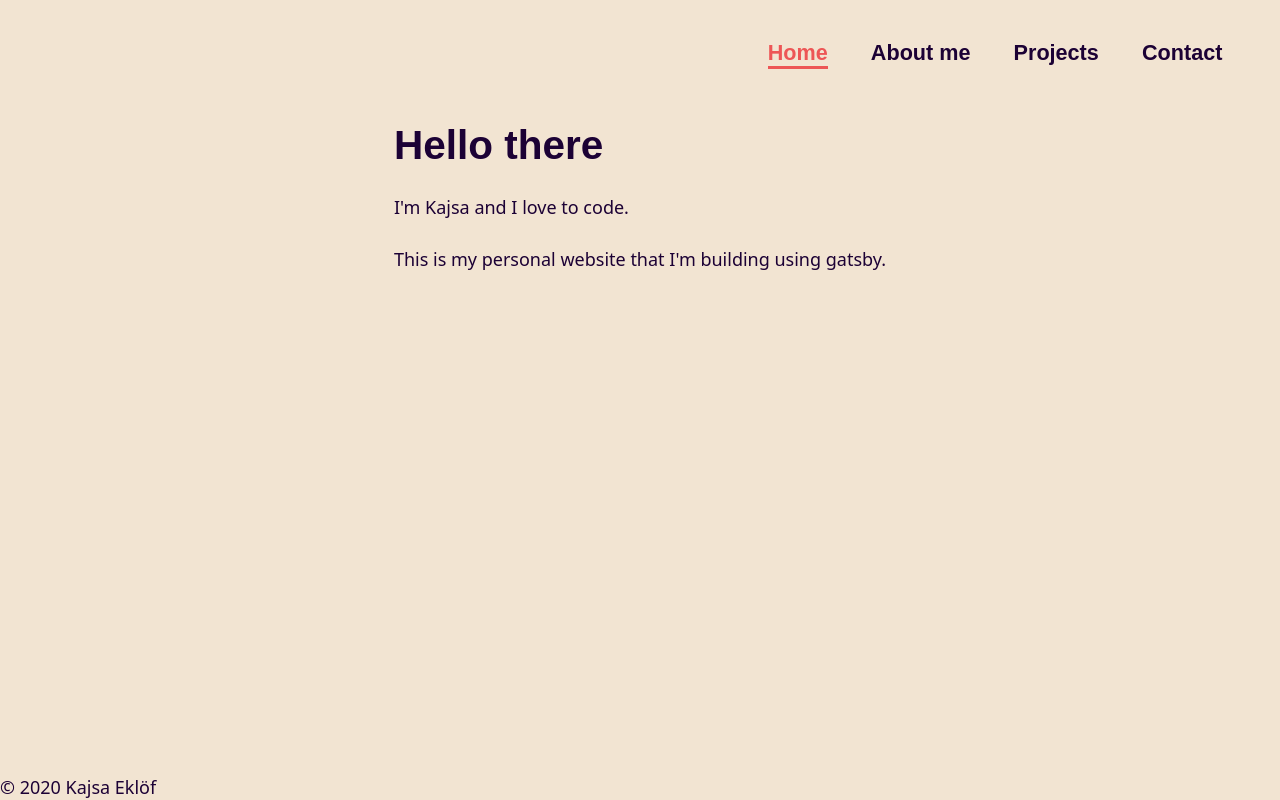
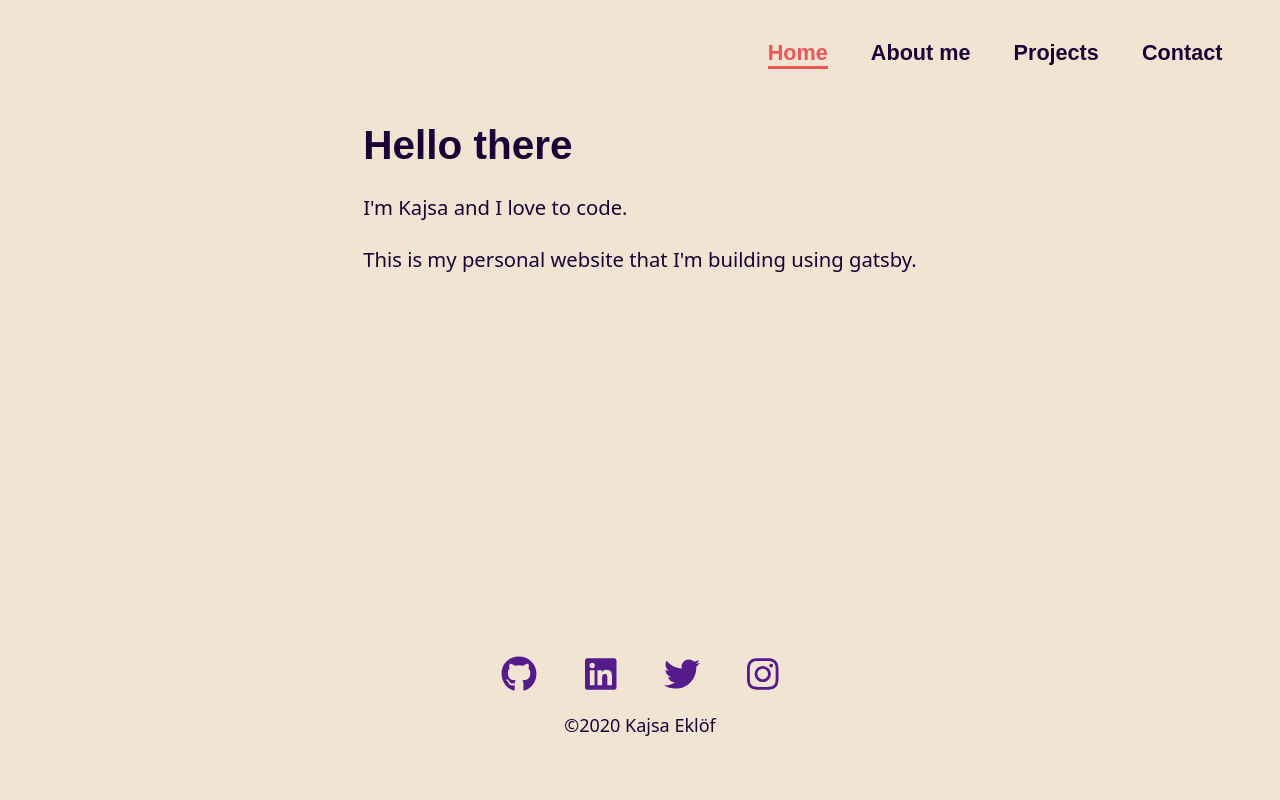
Before and after one commit to KajsaEklof/kajsaeklof.github.io, a Gatsby site in the folder gatsby-site/: page / in a window 1280 px wide. Built offline with nearby package versions, Linux system fonts and the light colour scheme; Gatsby itself is replaced by a stand-in of ours; a web font is replaced by a local one.

Commit message:
added social icons in footer

```diff
--- a/gatsby-site/package.json
+++ b/gatsby-site/package.json
@@ -5,6 +5,10 @@
   "version": "0.1.0",
   "author": "Kyle Mathews <mathews.kyle@gmail.com>",
   "dependencies": {
+    "@fortawesome/fontawesome-svg-core": "^1.2.28",
+    "@fortawesome/free-brands-svg-icons": "^5.13.0",
+    "@fortawesome/free-solid-svg-icons": "^5.13.0",
+    "@fortawesome/react-fontawesome": "^0.1.9",
     "babel-plugin-styled-components": "^1.10.7",
     "gatsby": "^2.20.12",
     "gatsby-image": "^2.3.1",
--- a/gatsby-site/src/components/Burger/burger.styled.js
+++ b/gatsby-site/src/components/Burger/burger.styled.js
@@ -23,7 +23,7 @@ export const StyledBurger = styled.button`
   div {
     width: 2rem;
     height: 0.25rem;
-    background: black;
+    background: ${({ open }) => (open ? "black" : "black")};
     border-radius: 10px;
     transition: all 0.1s linear;
     position: relative;
--- a/gatsby-site/src/components/Menu/menu.styled.js
+++ b/gatsby-site/src/components/Menu/menu.styled.js
@@ -2,7 +2,7 @@ import styled from "styled-components"
 import { device } from "../componentsStyles/device"
 
 export const StyledMenu = styled.nav`
-  background: rgba(169, 193, 157, 1);
+  background: rgba(242, 228, 210, 1);
   display: flex;
   display: ${({ open }) => (open ? "flex" : "none")};
   flex-direction: column;
@@ -24,7 +24,7 @@ export const StyledMenu = styled.nav`
   }
 
   a {
-    color: #303030;
+    color: rgba(237, 86, 86, 1);
     display: block;
     font-family: "Poppins", Arial, Helvetica, sans-serif;
     font-size: 1.5em;
@@ -33,8 +33,8 @@ export const StyledMenu = styled.nav`
     position: relative;
     text-decoration: none;
 
-    &:after {
-      background: #e54c14;
+    &:hover:after {
+      background: rgba(28, 1, 53, 1);
       content: "";
       display: block;
       height: 3px;
@@ -45,7 +45,11 @@ export const StyledMenu = styled.nav`
     }
 
     &:hover {
-      color: #e54c14;
+      color: rgba(28, 1, 53, 1);
     }
   }
-`
+  .active {
+    color: var(--coral);
+  }
+
+  `
--- a/gatsby-site/src/components/layout.js
+++ b/gatsby-site/src/components/layout.js
@@ -5,17 +5,17 @@
  * See: https://www.gatsbyjs.org/docs/use-static-query/
  */
 
-import React, { useState } from "react";
-import PropTypes from "prop-types";
-import { useStaticQuery, graphql } from "gatsby";
-import Header from "./header";
-import "./layout.css";
-import layoutStyles from "./layout.module.css";
-import Navigation from "./navigation";
-import Menu from "./Menu";
-import Burger from "./Burger";
-
-
+import React, { useState } from "react"
+import PropTypes from "prop-types"
+import { useStaticQuery, graphql } from "gatsby"
+import Header from "./header"
+import "./layout.css"
+import layoutStyles from "./layout.module.css"
+import Navigation from "./navigation"
+import Menu from "./Menu"
+import Burger from "./Burger"
+import { FontAwesomeIcon } from "@fortawesome/react-fontawesome"
+import styled from "styled-components"
 
 const Layout = props => {
   const [open, setOpen] = useState(false)
@@ -29,18 +29,42 @@ const Layout = props => {
     }
   `)
 
+  const Footer = styled.footer`
+    display: flex;
+    flex-direction: column;
+    align-items: center;
+    justify-items: center;
+    margin: 1em 1em 2em 1em;
+  `
+
   return (
-      <div className={layoutStyles.container}>
+    <div className={layoutStyles.container}>
       <div>
         <Burger open={open} setOpen={setOpen} />
         <Menu open={open} setOpen={setOpen} />
       </div>
       <Navigation />
-        <main className={layoutStyles.content}>{props.children}</main>
-        <footer>
-          © {new Date().getFullYear()} Kajsa Eklöf
-        </footer>
-      </div>
+      <main className={layoutStyles.content}>{props.children}</main>
+      <Footer>
+        <div className={layoutStyles.socialicons}>
+          <a href="" target="_blank" className={layoutStyles.socialicon}>
+            <FontAwesomeIcon icon={["fab", "github"]} size="2x" />
+          </a>
+          <a href="" target="_blank" className={layoutStyles.socialicon}>
+            <FontAwesomeIcon icon={["fab", "linkedin"]} size="2x" />
+          </a>
+          <a href="" target="_blank" className={layoutStyles.socialicon}>
+            <FontAwesomeIcon icon={["fab", "twitter"]} size="2x" />
+          </a>
+          <a href="" target="_blank" className={layoutStyles.socialicon}>
+            <FontAwesomeIcon icon={["fab", "instagram"]} size="2x" />
+          </a>
+        </div>
+        <p className={layoutStyles.footertext}>
+          ©{new Date().getFullYear()} Kajsa Eklöf
+        </p>
+      </Footer>
+    </div>
   )
 }
 
@@ -48,4 +72,4 @@ const Layout = props => {
 //  children: PropTypes.node.isRequired,
 // }
 
-export default Layout;
+export default Layout
--- a/gatsby-site/src/components/layout.module.css
+++ b/gatsby-site/src/components/layout.module.css
@@ -28,6 +28,7 @@ body {
   box-sizing: border-box;
   max-width: 100vw;
   color: var(--purple);
+  font-size: 100%;
 }
 
 .container {
@@ -55,6 +56,22 @@ h6 {
   font-family: "futura-pt", sans-serif;
 }
 
+p {
+  font-size: 1.125em;
+}
+
+.footertext {
+  font-size: 1em;
+  padding-top: 1em;
+}
+
+.socialicons {
+  display: flex;
+ justify-content: space-evenly;
+ width: 30%;
+ margin: 0 auto;
+}
+
 @media only screen and (min-width: 1000px) {
   .content {
     padding: 2em 3em 2em 3em;
--- a/gatsby-site/src/pages/index.js
+++ b/gatsby-site/src/pages/index.js
@@ -1,8 +1,14 @@
-import React, { useState, useRef, useEffect } from "react"
-import { Link } from "gatsby"
-import Layout from "../components/layout"
-import Image from "../components/image"
-import SEO from "../components/seo"
+import React, { useState, useRef, useEffect } from "react";
+import { Link } from "gatsby";
+import Layout from "../components/layout";
+import Image from "../components/image";
+import SEO from "../components/seo";
+import { library } from "@fortawesome/fontawesome-svg-core";
+import { fab } from "@fortawesome/free-brands-svg-icons";
+import { faCheckSquare, faCoffee } from "@fortawesome/free-solid-svg-icons";
+
+
+library.add(fab, faCheckSquare, faCoffee)
 
 const IndexPage = () => (
   <Layout>
```
Also changed, not shown: gatsby-site/src/components/Menu/menu.js (+10 -13 lines), 1 other file.
